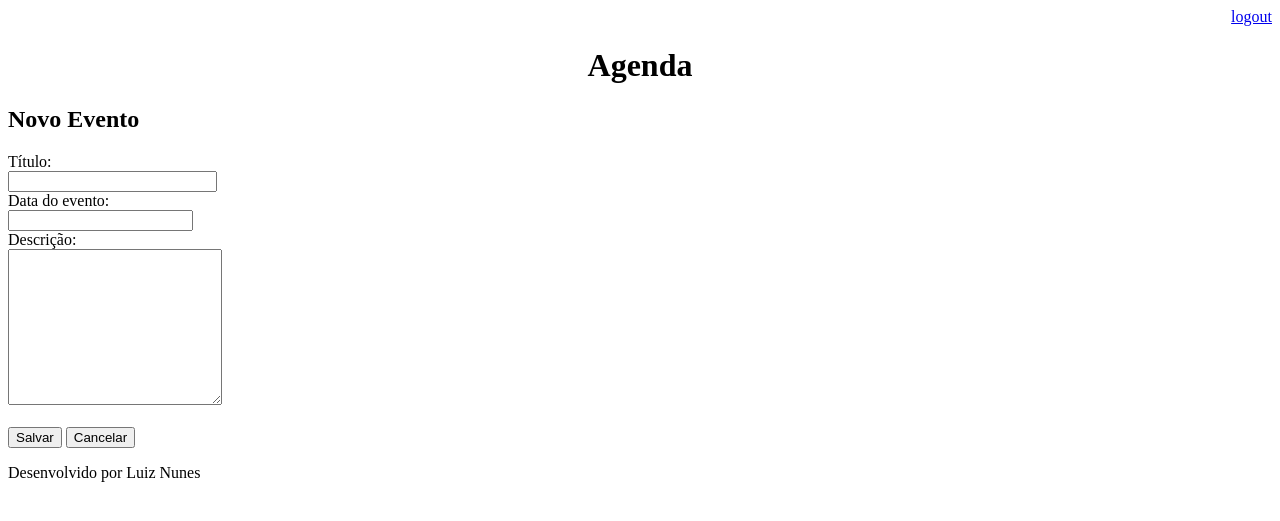
After one commit to lznunes/agenda, a Django app: page /agenda/evento/ in a window 1280 px wide. The commit adds this page. Shown: the top 521 px of the page. Run offline with Django 3.2, Linux system fonts and the light colour scheme; a user stored in the database is signed in.

Commit message:
Incluido template para inserção de evento

```diff
--- a/agenda/urls.py
+++ b/agenda/urls.py
@@ -20,6 +20,8 @@ from django.views.generic import  RedirectView
 
 urlpatterns = [
     path('admin/', admin.site.urls),
+    path('agenda/evento/', views.evento),
+    path('agenda/evento/submit', views.submit_evento),
     path('agenda/', views.lista_eventos),
     #path('', views.index),
     path('', RedirectView.as_view(url='/agenda/')),
--- a/core/models.py
+++ b/core/models.py
@@ -6,8 +6,8 @@ from django.contrib.auth.models import User
 class Evento(models.Model):
     titulo = models.CharField(max_length=200)
     descricao = models.TextField(blank=True, null=True)
-    data_evento = models.DateField(verbose_name='Data do Evento')
-    data_criacao = models.DateField(auto_now=True)
+    data_evento = models.DateField(verbose_name='Data do Evento', null=True)
+    data_criacao = models.DateField(auto_now=True, null=True)
     usuario = models.ForeignKey(User, on_delete=models.CASCADE)
 
     class Meta:
--- a/core/views.py
+++ b/core/views.py
@@ -3,7 +3,7 @@ from core.models import Evento
 from django.contrib.auth.decorators import login_required
 from django.contrib.auth import authenticate, login, logout
 from django.contrib import messages
-
+import time
 # Create your views here.
 
 #def index(request):
@@ -27,6 +27,10 @@ def logout_user(request):
     return redirect('/agenda/')
 
 @login_required(login_url='/login/')
+def evento(request):
+    return render(request, 'evento.html')
+
+@login_required(login_url='/login/')
 def lista_eventos(request):
     #evento = Evento.objects.get(id=1)
     usuario = request.user
@@ -35,3 +39,17 @@ def lista_eventos(request):
     #response = {'evento' :  evento}
     dados = {'eventos' : evento}
     return render(request, 'agenda.html', dados)
+
+@login_required(login_url='/login')
+def submit_evento(request):
+    if request.POST:
+        titulo = request.POST.get('titulo')
+        data_evento = request.POST.get('data_evento')
+        descricao = request.POST.get('descricao')
+        usuario = request.user
+        Evento.objects.create(titulo=titulo,
+                              data_evento=data_evento,
+                              descricao=descricao,
+                              usuario=usuario
+                              )
+    return redirect('/')
--- a/template/agenda.html
+++ b/template/agenda.html
@@ -1,6 +1,9 @@
 {% extends "model_page.html" %}
 
 {%block content %}
+    <a href="evento/">
+        <button type="submit">Novo</button>
+    </a>
     <h2>Compromissos</h2>
     <ul style="font-size: 18px">
     {%for evento in eventos%}
--- /dev/null
+++ b/template/evento.html
@@ -0,0 +1,30 @@
+{% extends "model_page.html" %}
+
+{%block content%}
+<form action="submit" method="POST">{%csrf_token%}
+    <div align="left">
+            <h2>Novo Evento</h2>
+            <label>Título:</label>
+            <br>
+            <input type="tex" name="titulo" size="23">
+            <br>
+            <label>Data do evento:</label>
+            <br>
+            <input type="datetime" name="data_evento">
+            <br>
+            <label>Descrição:</label>
+            <br>
+            <textarea name="descricao" cols="24" rows="10"></textarea>
+            <br>
+            <br>
+            <button type="submit">Salvar</button>
+            <a href="/">
+                <button type="cancel">Cancelar</button>
+            </a>
+        </div>
+</form>
+
+    {%for message in messages%}
+        <div align="center"><strong>Erro:</strong>{{ message }}</div>
+    {%endfor%}
+{% endblock %}
```
Also changed, not shown: core/migrations/0003_auto_20200628_2144.py (added), core/migrations/0004_auto_20200628_2148.py (added), db.sqlite3.
